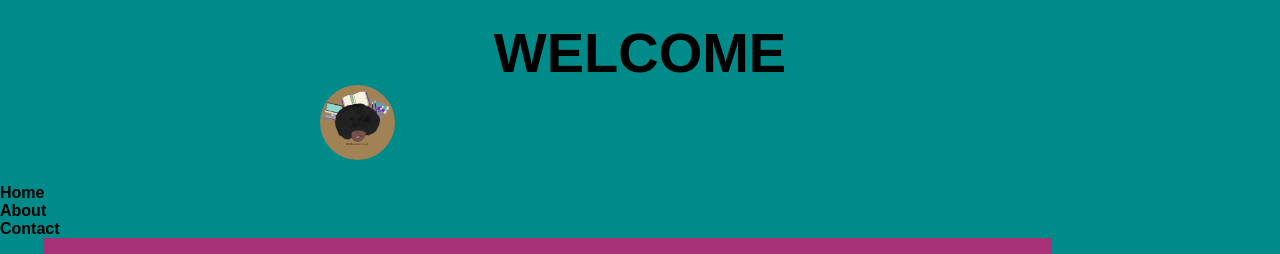
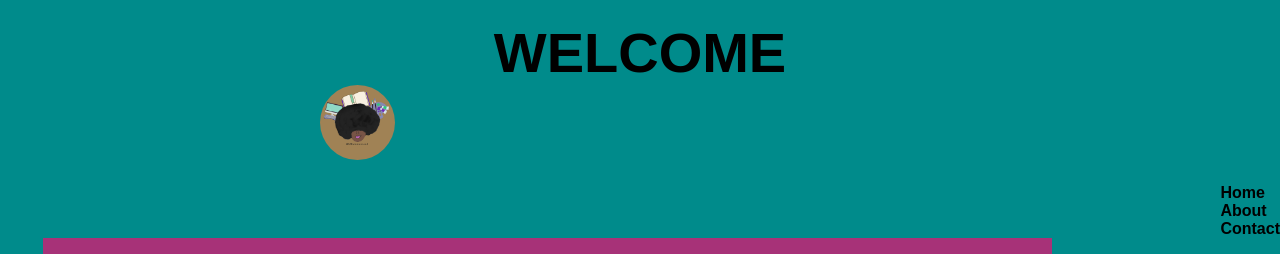
Before and after one commit to hendersonmersedes/my-azure-static-web-app, a plain HTML site: page src/index.html in a window 1280 px wide. Shown: the top 254 px of the page. Drawn offline with Linux system fonts and the light colour scheme.

Commit message:
commit on main

```diff
--- a/src/styles.css
+++ b/src/styles.css
@@ -47,6 +47,9 @@ main > h1 {
   padding-left:20px;
 }
 
+.links {
+  justify-items: flex-end;
+}
 ul {
     list-style-type: none;
     margin: 0;
```
